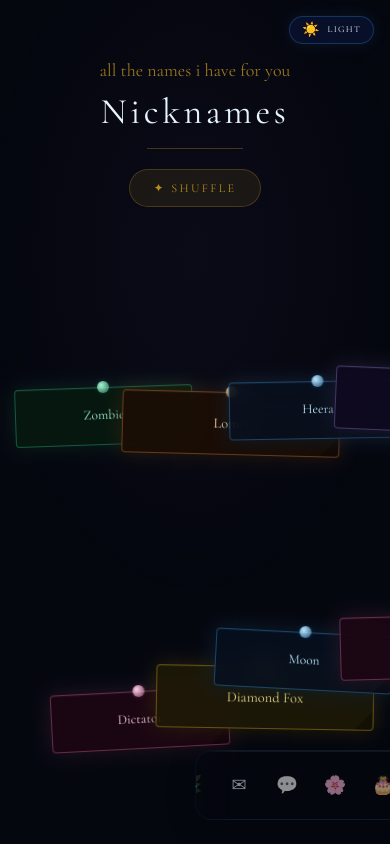
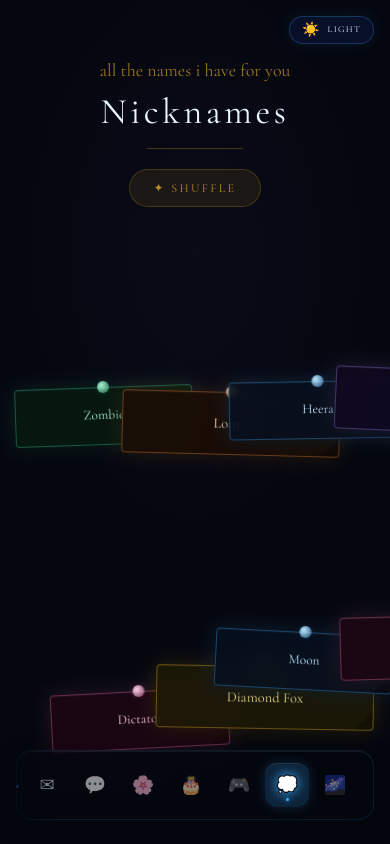
Before and after one commit to 0Vaibhav-Sinha0/twin, a Next.js app: page /thoughts in a window 390 px wide. Shown: the top 844 px of the page. Built offline with nearby package versions, Linux system fonts and the light colour scheme.

Commit message:
fix: dock no longer cut off at screen edge — anchored with left-4/right-4 instead of center+maxWidth, full width guaranteed on all mobile screens

```diff
--- a/components/shared/BottomDock.tsx
+++ b/components/shared/BottomDock.tsx
@@ -72,11 +72,10 @@
       initial={{ y: 80, opacity: 0 }}
       animate={{ y: 0, opacity: 1 }}
       transition={{ duration: 0.6, delay: 0.8, ease: [0.22, 1, 0.36, 1] }}
-      className="fixed bottom-6 left-1/2 z-40"
-      style={{ transform: "translateX(-50%)", maxWidth: "95vw" }}
+      className="fixed bottom-6 left-4 right-4 z-40 flex justify-center"
       aria-label="Main navigation"
     >
-      <div className="relative">
+      <div className="relative w-full" style={{ maxWidth: "480px" }}>
         {/* Left fade + scroll hint arrow */}
         <AnimatePresence>
           {canScrollLeft && (
@@ -127,7 +126,7 @@
 
         <div
           ref={scrollRef}
-          className="flex items-center gap-1 px-4 py-3 rounded-2xl"
+          className="flex items-center gap-1 px-4 py-3 rounded-2xl w-full"
           style={{
             background: "var(--dock-bg)",
             backdropFilter: "blur(20px)",
```
